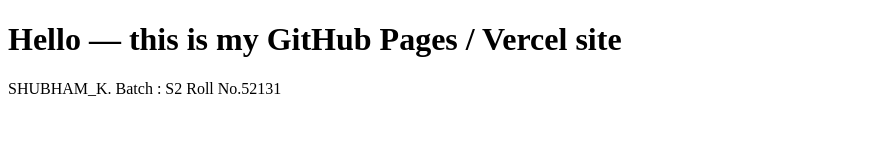
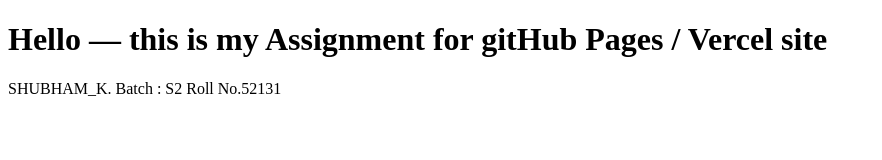
Before and after one commit to Shubhamkale9922/Cloud_Assignment, a plain HTML site: page index.html in a window 1280 px wide. Shown: the whole page, without its empty margins (0-882 px from the left). Drawn offline with Linux system fonts and the light colour scheme.

Commit message:
Update index.html

```diff
--- a/index.html
+++ b/index.html
@@ -7,7 +7,7 @@
   <link rel="stylesheet" href="styles.css">
 </head>
 <body>
-  <h1>Hello — this is my GitHub Pages / Vercel site</h1>
+  <h1>Hello — this is my Assignment for gitHub Pages / Vercel site</h1>
   <p>SHUBHAM_K. Batch : S2 Roll No.52131</p>
 
 </body>
```
